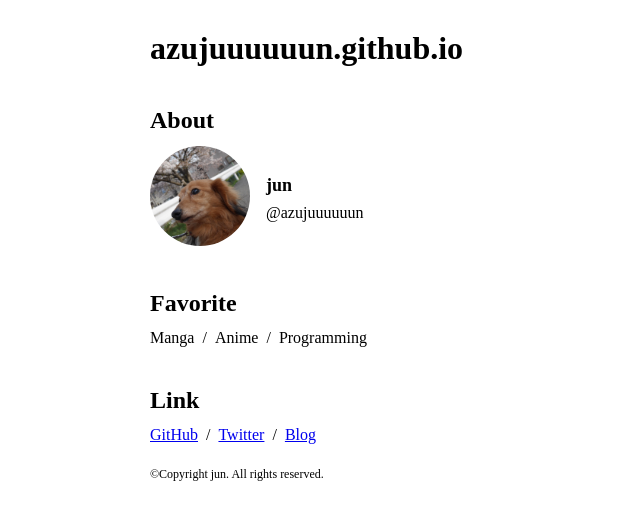
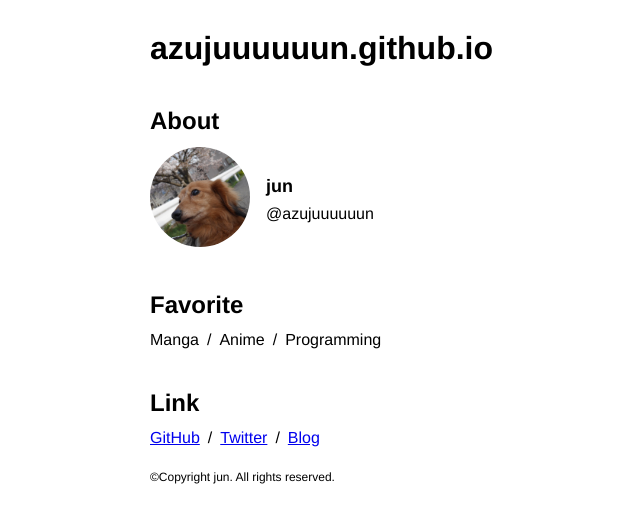
Before and after one commit to azujuuuuuun/azujuuuuuun.github.io, a Next.js app: page / in a window 1280 px wide. Shown: the top 522 px of the page, without its empty margins (189-829 px from the left). Built offline with nearby package versions, Linux system fonts and the light colour scheme.

Commit message:
Add font-family

```diff
--- a/src/styles/global.scss
+++ b/src/styles/global.scss
@@ -3,6 +3,8 @@ html {
 }
 
 body {
+  font-family: "Helvetica Neue", Arial, "Hiragino Kaku Gothic ProN",
+    "Hiragino Sans", Meiryo, sans-serif;
   font-size: 1.6rem;
 }
 
```
